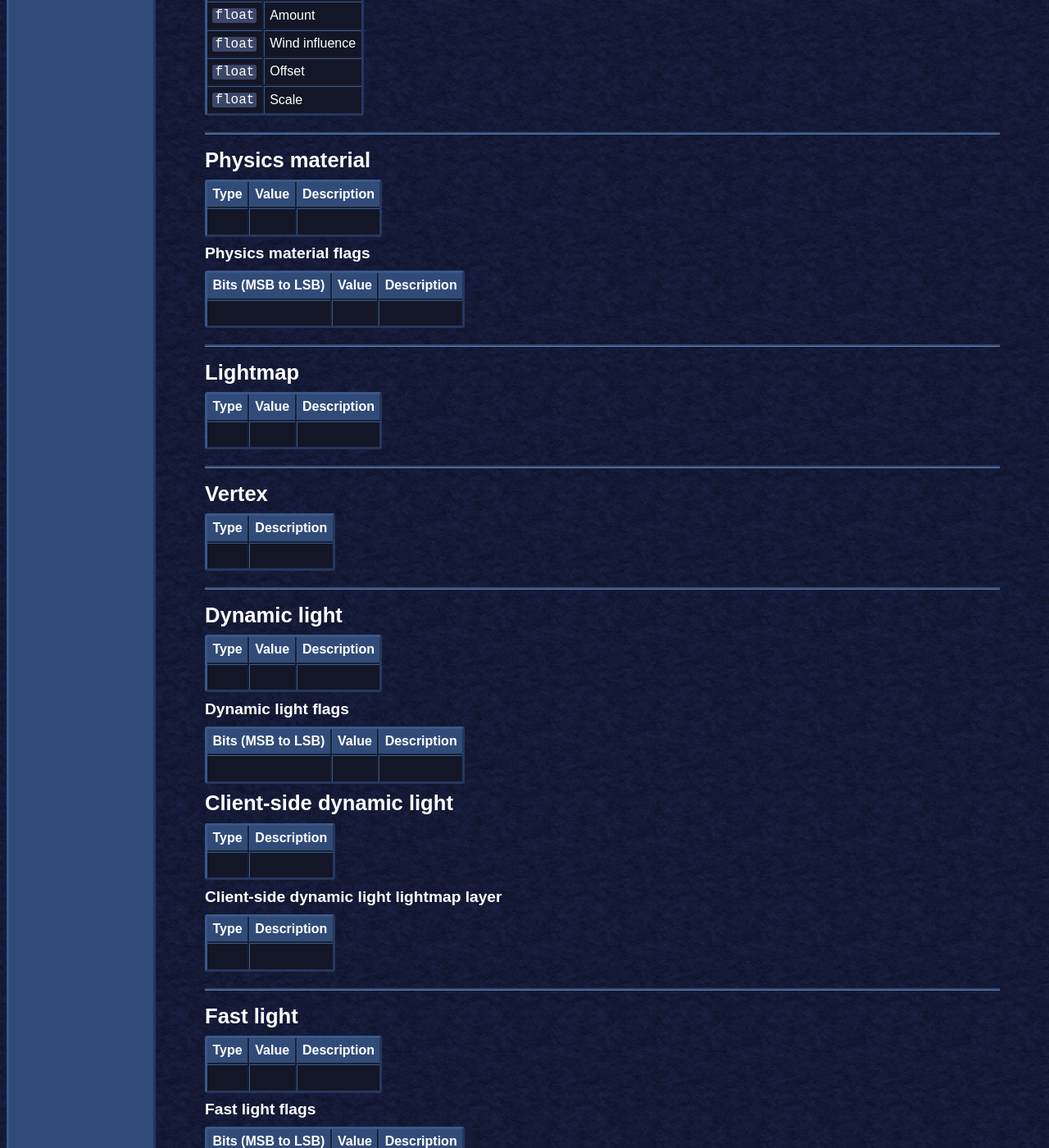
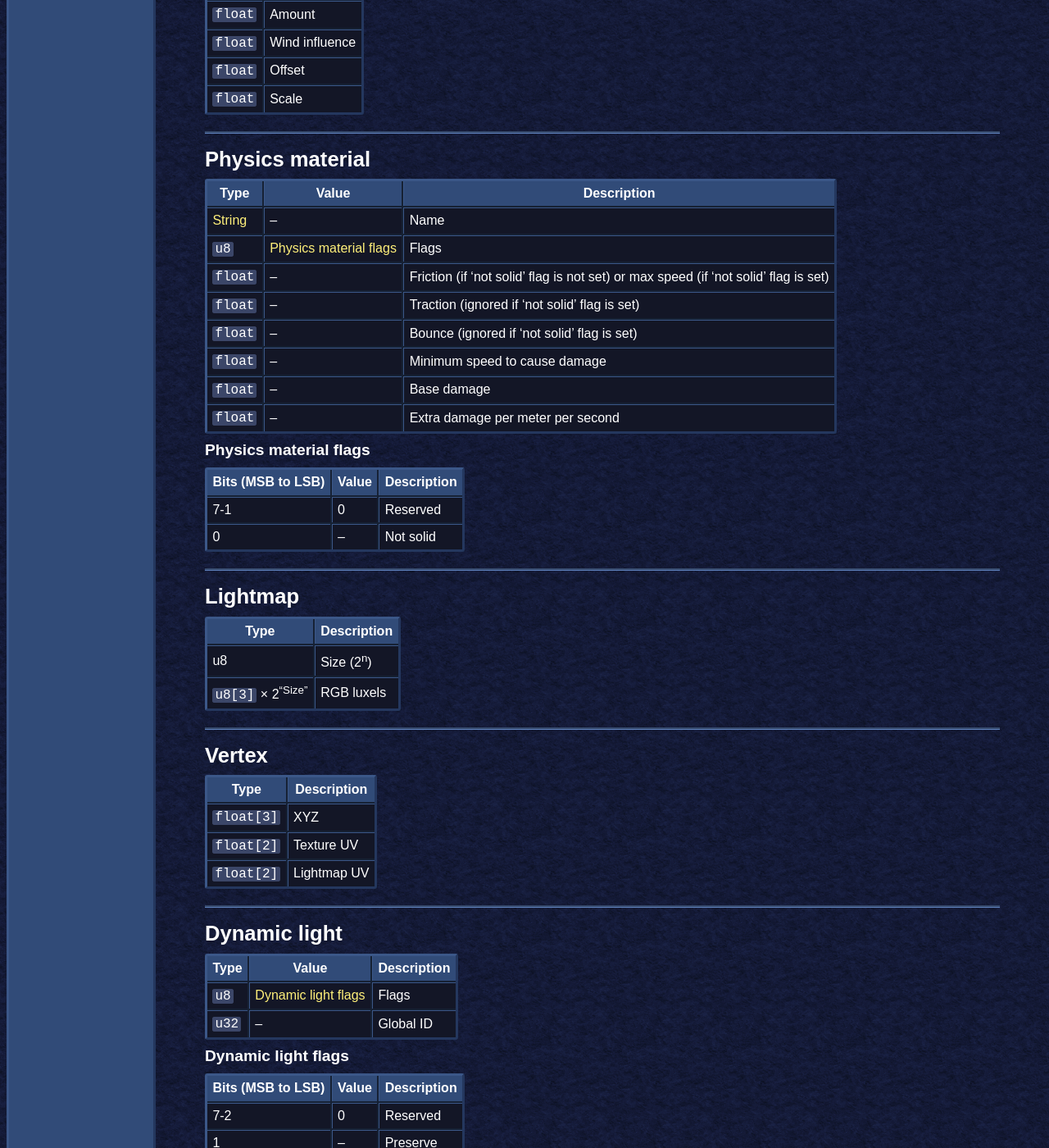
Before and after one commit to PlatinumSrc/platinumsrc.github.io, a Jekyll site: the page built from docs/formats/pmf/index.md, in a window 1280 px wide and 1400 px high, scrolled down 7745 px. Shown: the whole window at 82% size. Built offline with Jekyll 4.4.1, drawn with Linux system fonts in a browser that asks for light colours; some of the changed text lies outside the part shown.

Commit message:
Docs update

```diff
--- a/docs/formats/pmf/index.md
+++ b/docs/formats/pmf/index.md
@@ -158,6 +158,7 @@ description: Compiled maps
 | [Material](#material) × "Material count" | Materials
 | `u16` | Physics material count
 | [Physics material](#physics-material) × "Physics material count" | Physics materials
+| [String](#string) | Air physics material
 | [Sound environment](#sound-environment) | Default sound environment
 | [Weather environment](#weather-environment) | Default weather environment
 | [Gravity environment](#gravity-environment) | Default gravity environment
@@ -322,21 +322,30 @@ description: Compiled maps
 
 | Type | Value | Description
 | -
-|
+| [String](#string) | -- | Name
+| `u8` | [Physics material flags](#physics-material-flags) | Flags
+| `float` | -- | Friction \(if 'not solid' flag is not set\) or max speed \(if 'not solid' flag is set\)
+| `float` | -- | Traction \(ignored if 'not solid' flag is set\)
+| `float` | -- | Bounce \(ignored if 'not solid' flag is set\)
+| `float` | -- | Minimum speed to cause damage
+| `float` | -- | Base damage
+| `float` | -- | Extra damage per meter per second
 
 ##### Physics material flags
 
 | Bits \(MSB to LSB\) | Value | Description
 | -
-|
+| 7-1 | 0 | Reserved
+| 0 | -- | Not solid
 
 ---
 
 ### Lightmap
 
-| Type | Value | Description
+| Type | Description
 | -
-|
+| u8 | Size \(2<sup>n</sup>\)
+| `u8[3]` × 2<sup>"Size"</sup> | RGB luxels
 
 ---
 
@@ -344,7 +353,9 @@ description: Compiled maps
 
 | Type | Description
 | -
-|
+| `float[3]` | XYZ
+| `float[2]` | Texture UV
+| `float[2]` | Lightmap UV
 
 ---
 
@@ -352,25 +363,31 @@ description: Compiled maps
 
 | Type | Value | Description
 | -
-|
+| `u8` | [Dynamic light flags](#dynamic-light-flags) | Flags
+| `u32` | -- | Global ID
 
 ##### Dynamic light flags
 
 | Bits \(MSB to LSB\) | Value | Description
 | -
-|
+| 7-2 | 0 | Reserved
+| 1 | -- | Preserve
+| 0 | -- | Enable
 
 ### Client-side dynamic light
 
 | Type | Description
 | -
-|
+| `u8[3]` | RGB color
+| `u8` | Affected lightmap count
+| [Client-side dynamic light lightmap layer](#client-side-dynamic-light-lightmap-layer) × "Affected lightmap count" | Lightmap layers
 
 ##### Client-side dynamic light lightmap layer
 
 | Type | Description
 | -
-|
+| `u8` | Target lightmap
+| `u8[3]` × 2<sup>"Size" in respective [Lightmap](#lightmap)</sup> | RGB luxels
 
 ---
 
@@ -378,25 +395,33 @@ description: Compiled maps
 
 | Type | Value | Description
 | -
-|
+| `u8` | [Fast light flags](#fast-light-flags) | Flags
+| `u8` | -- | Initial intensity
+| `u32` | -- | Global ID
 
 ##### Fast light flags
 
 | Bits \(MSB to LSB\) | Value | Description
 | -
-|
+| 7-2 | 0 | Reserved
+| 1 | -- | Preserve
+| 0 | -- | Enable
 
 ### Client-side fast light
 
-| Type | Value | Description
+| Type | Description
 | -
-|
+| `u8[3]` | RGB color
+| `u32` | Range count
+| [Client-side fast light vertex range](#client-side-fast-light-vertex-range) × "Range count" | Ranges
 
 ##### Client-side fast light vertex range
 
 | Type | Description
 | -
-|
+| `u32` | Vertices to skip
+| `u32` | Multiplier count
+| `u8` × "Multiplier count" | Multipliers
 
 ---
 
```
Also changed, not shown: other parts of docs/formats/pmf/index.md (+0 -1 lines).
